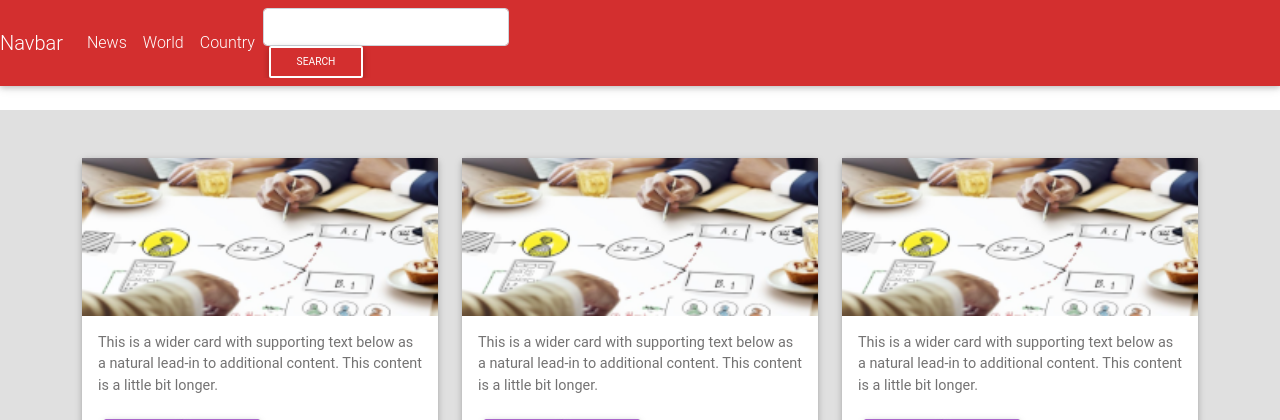
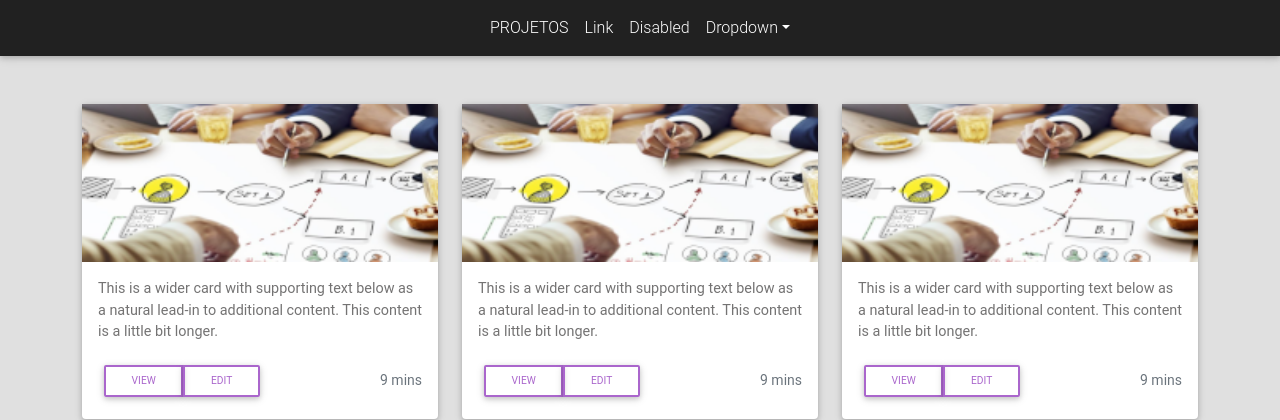
Before and after one commit to inaldomonteiroti/webmoderno, a PHP site: page / in a window 1280 px wide. Shown: the top 420 px of the page. Run offline with PHP 8.4, Linux system fonts and the light colour scheme; some libraries are stand-ins or nearby versions.

Commit message:
Projetos

```diff
--- a/index.php
+++ b/index.php
@@ -38,27 +38,34 @@
       color: #2E2E2E;
     }
   </style>
-  <nav class="mb-4 navbar navbar-expand-lg navbar-dark red darken-2">
-                <a class="navbar-brand font-bold" href="#">Navbar</a>
-                <button class="navbar-toggler" type="button" data-toggle="collapse" data-target="#navbarText1" aria-controls="navbarText1" aria-expanded="false" aria-label="Toggle navigation">
+
+<nav class="navbar navbar-expand-lg navbar-dark bg-dark" aria-label="Tenth navbar example">
+    <div class="container-fluid">
+      <button class="navbar-toggler" type="button" data-bs-toggle="collapse" data-bs-target="#navbarsExample08" aria-controls="navbarsExample08" aria-expanded="false" aria-label="Toggle navigation">
         <span class="navbar-toggler-icon"></span>
       </button>
-                <div class="collapse navbar-collapse" id="navbarText1">
-                    <ul class="navbar-nav mr-auto">
+
+      <div class="collapse navbar-collapse justify-content-md-center" id="navbarsExample08">
+        <ul class="navbar-nav">
           <li class="nav-item">
-                            <a class="nav-link waves-effect waves-light" href="#">News <span class="sr-only">(current)</span></a>
+            <a class="nav-link active" aria-current="page" href="#">PROJETOS</a>
           </li>
           <li class="nav-item">
-                            <a class="nav-link waves-effect waves-light" href="#">World</a>
+            <a class="nav-link" href="#">Link</a>
           </li>
           <li class="nav-item">
-                            <a class="nav-link waves-effect waves-light" href="#">Country</a>
+            <a class="nav-link disabled" href="#" tabindex="-1" aria-disabled="true">Disabled</a>
+          </li>
+          <li class="nav-item dropdown">
+            <a class="nav-link dropdown-toggle" href="#" id="dropdown08" data-bs-toggle="dropdown" aria-expanded="false">Dropdown</a>
+            <ul class="dropdown-menu" aria-labelledby="dropdown08">
+              <li><a class="dropdown-item" href="#">Action</a></li>
+              <li><a class="dropdown-item" href="#">Another action</a></li>
+              <li><a class="dropdown-item" href="#">Something else here</a></li>
+            </ul>
           </li>
         </ul>
-                    <form class="form-inline waves-effect waves-light">
-                        <input class="form-control mr-sm-2" type="text" aria-label="Search">
-                        <button class="btn btn-outline-white btn-sm my-0 waves-effect waves-light" type="submit">Search</button>
-                    </form>
+      </div>
     </div>
   </nav>
 
```
Lines whose indentation alone changed are shown as unchanged.
